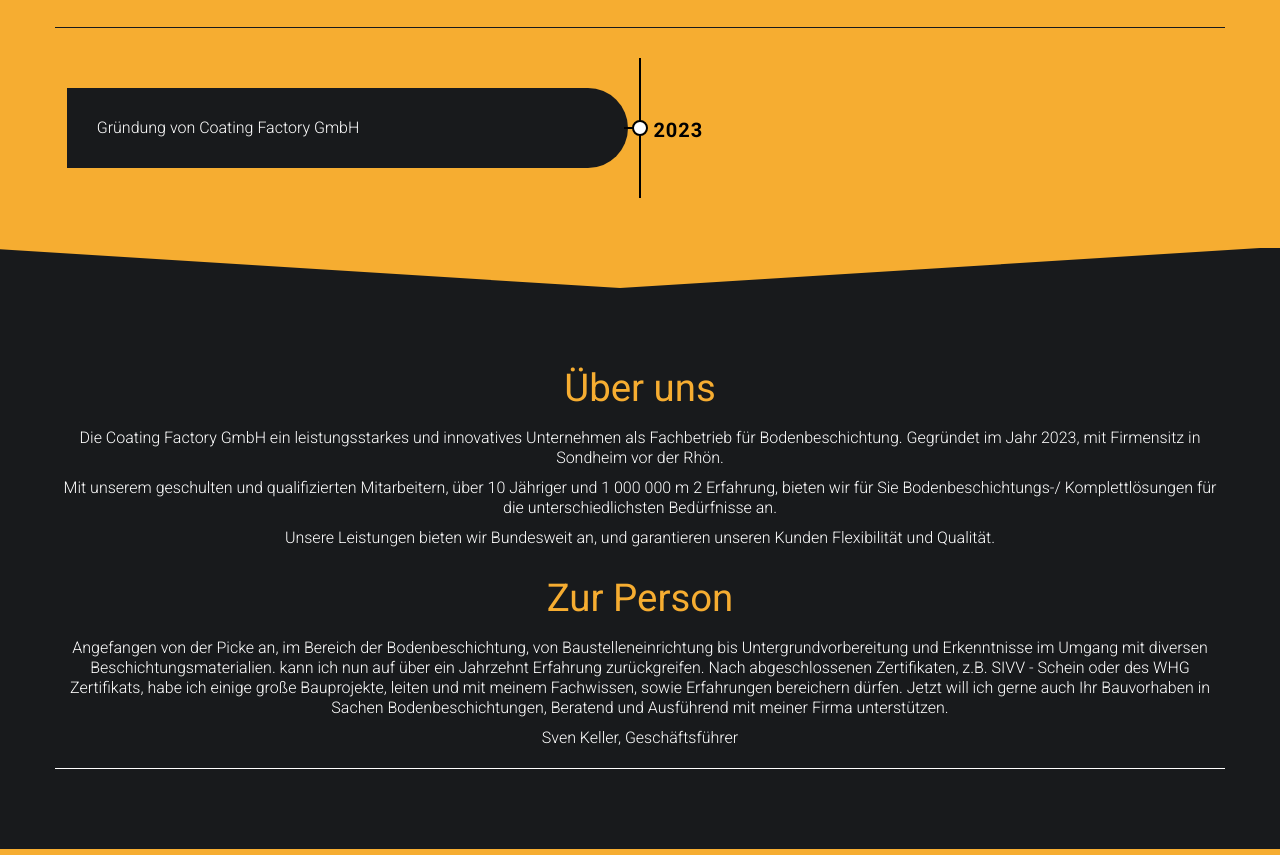
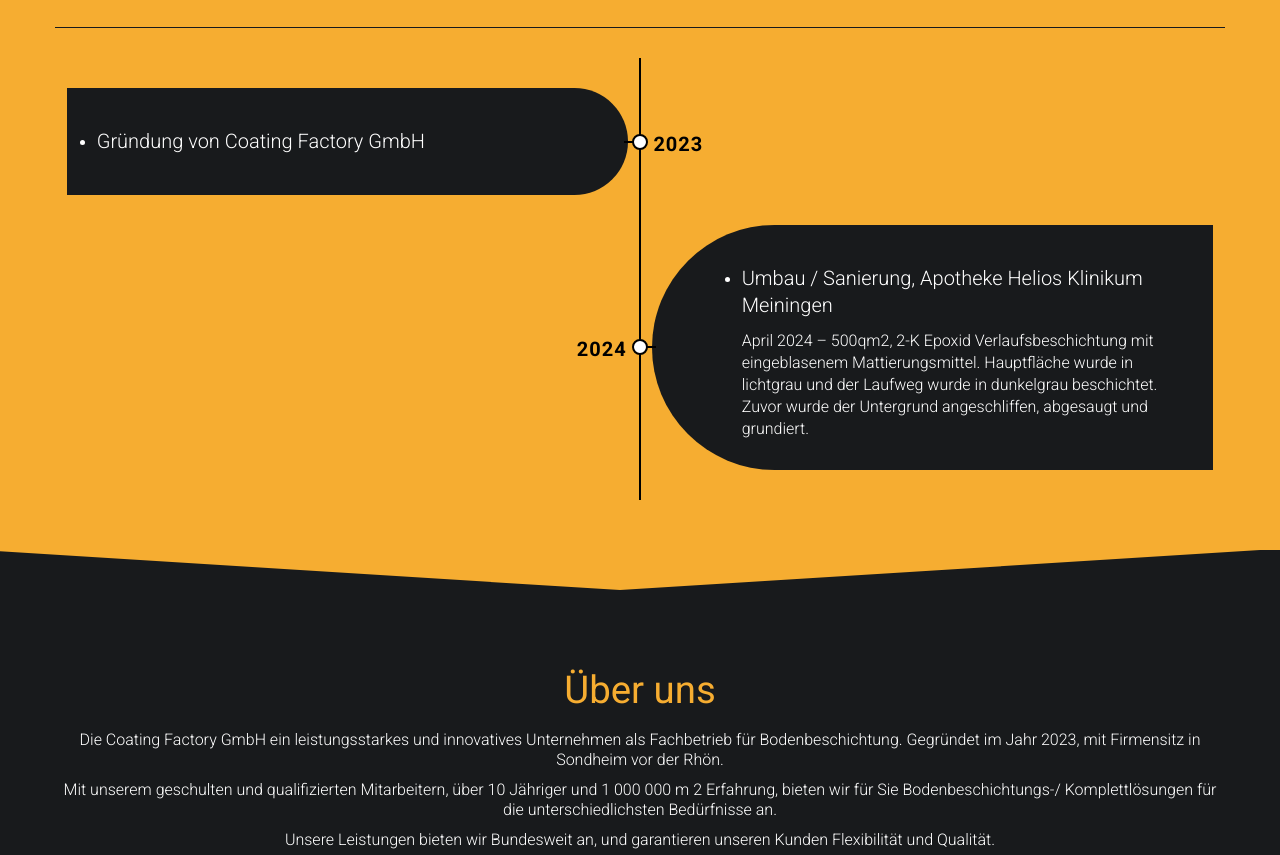
Before and after one commit to KadakT/siim_de, a plain HTML site: page index.html in a window 1280 px wide. Shown: the part 1712-2567 px from the top of the page. Drawn offline with Linux system fonts and the light colour scheme.

Commit message:
html addings

```diff
--- a/css/style.css
+++ b/css/style.css
@@ -735,13 +735,38 @@
   margin: 0;
   font-size: var(--fs-400);
   line-height: 22px;
-  color: #000000;
+  color: #ffffff;
 }
 
 .timeline ul{
-    list-style: none;
     margin: 0;
     padding: 0;
+}
+
+.timeline h3{
+    font-size: var(--fs-500);
+    line-height: 1.7rem;
+    font-weight: 300;
+}
+
+.timeline p{
+    padding: 0;
+}
+
+@media (hover) and (min-width: 979px){
+    .timeline ul{
+        display: flex;
+    }
+
+    .timeline p{
+        max-height: 0;
+        overflow: hidden;
+        transition: max-height 0.5s ease-out;
+    }
+
+    .timeline .content:hover  p{
+        max-height: 100%;
+    }
 }
 
 @media (max-width: 1200px) {
--- a/index.html
+++ b/index.html
@@ -176,10 +176,21 @@
                           <div class="date">2023</div>
                           <div class="content">
                             <ul>
-                                <li>Gründung von Coating Factory GmbH</li>
+                                <li><h3>Gründung von Coating Factory GmbH</h3></li>
                             </ul>
                           </div>
                         </div>
+                        <div class="container right">
+                            <div class="date">2024</div>
+                            <div class="content">
+                              <ul>
+                                  <li>
+                                    <h3>Umbau / Sanierung, Apotheke Helios Klinikum Meiningen</h3>
+                                    <p>April 2024 – 500qm2, 2-K Epoxid Verlaufsbeschichtung mit eingeblasenem Mattierungsmittel. Hauptfläche wurde in lichtgrau und der Laufweg wurde in dunkelgrau beschichtet.  Zuvor wurde der Untergrund angeschliffen, abgesaugt und grundiert.</p>
+                                  </li>
+                              </ul>
+                            </div>
+                          </div>
                       </div>
                 </div>
             </div>
```
